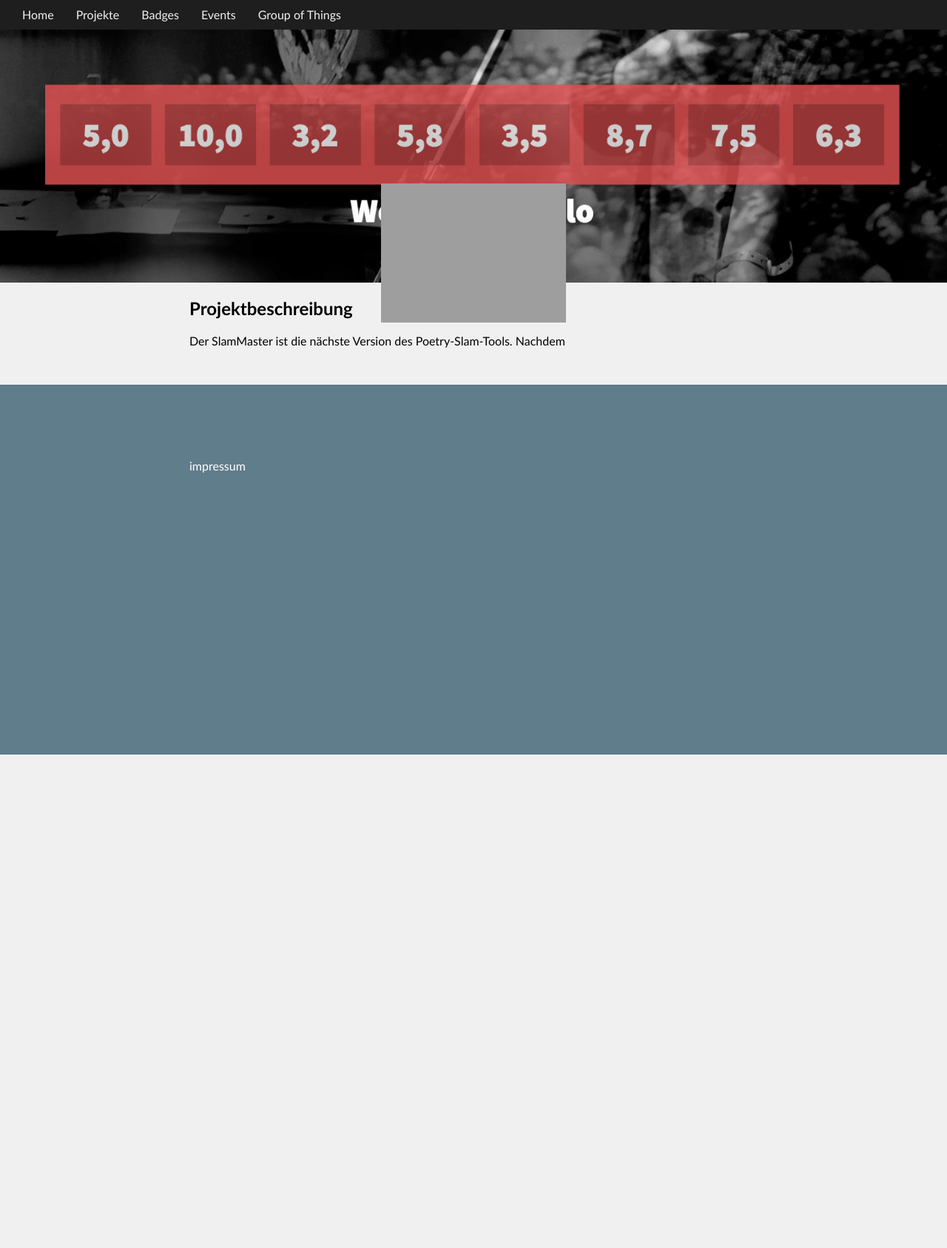
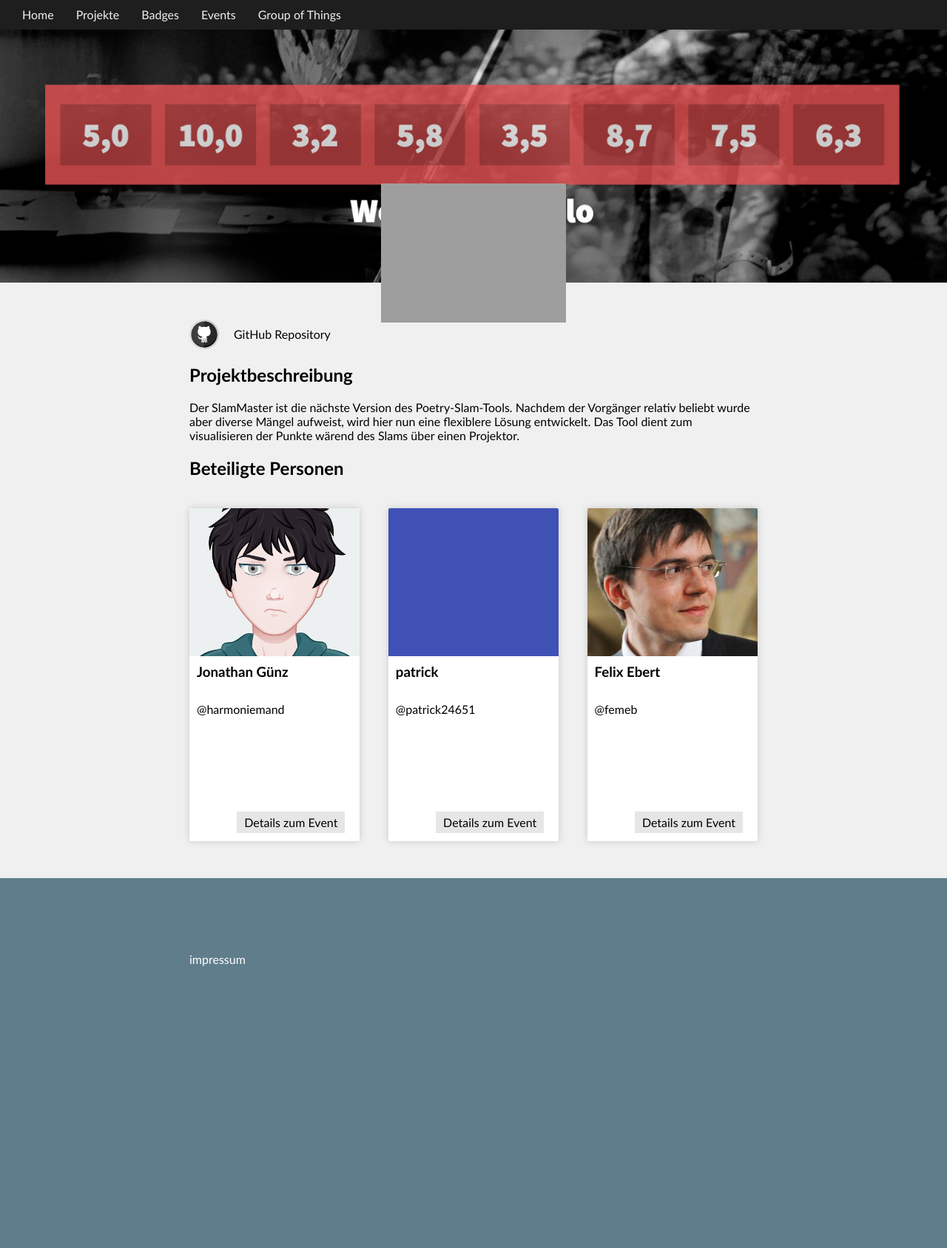
Before and after one commit to opendata-heilbronn/codeforheilbronn-de, a Jekyll site: the page built from _projects/2016-12-01-slammaster.md, in a window 1280 px wide. Shown: the whole page at 74% size. Built offline with Jekyll 4.4.1, drawn with Linux system fonts in a browser that asks for light colours; before the commit the page ends 1020 px from its top, so only the background shows below that; grey boxes are pictures that could not be loaded.

Commit message:
contributors

```diff
--- /dev/null
+++ b/_includes/cfh-contributor.html
@@ -0,0 +1,13 @@
+<div class="cfh-card">
+    <div class="cfh-card-image" style="background-image: url({{ include.contributor.avatar }});"></div>
+
+    <div class="cfh-card-content">
+        <h3>{{ include.contributor.name }}</h3>
+        <p>{{ include.contributor.twitter }}</p>
+    </div>
+
+
+    <div class="cfh-card-footer">
+        <a href="#">Details zum Event</a>
+    </div>
+</div>
--- a/_layouts/event.html
+++ b/_layouts/event.html
@@ -10,7 +10,7 @@
         {% if page.registration contains "meetup.com" %}
         <a href="{{page.registration}}">
             <div class="cf-event-header-registration meetup">
-                <img class="cf-registration-logo" src="/uploads/meetup-logo.svg" />
+                <img class="cf-registration-logo" src="/uploads/logo-meetup.svg" />
                 <div class="cf-event-header-registration-label">Anmeldung unter auf Meetup</div>
             </div>
         </a>
--- a/_layouts/project.html
+++ b/_layouts/project.html
@@ -9,6 +9,17 @@
 
     <div class="cfh-badge" style="background-image: url({{ page.badge }})"></div>
 
+    <div class="cfh-project-header">
+        {% if page.github %}
+        <a href="{{page.github}}">
+            <div class="cfh-project-header-item">
+                <img class="cfh-project-header-item-image" src="/uploads/logo-github.svg" />
+                <div class="cfh-project-header-item-label">GitHub Repository</div>
+            </div>
+        </a>
+        {% endif %}
+    </div>
+
     {{ content }}
 </div>
 
--- a/_projects/2016-12-01-slammaster.md
+++ b/_projects/2016-12-01-slammaster.md
@@ -3,9 +3,20 @@ layout: project
 name: slammaster
 image: /uploads/f8a61419-f73c-492e-aaf1-585317507a92.png
 badge: /uploads/CodeForHeilbronn.svg
+github: https://github.com/opendata-heilbronn/slammaster
 teaser: Der SlamMaster ist ein Tool um Wertungen bei einem PoetrySlam zu visualisieren. Initial mit dem Popbüro Heilbronn für den BW-Slam 2016 entwickelt, ist er schnell relativ bekannt geworden.
+
 ---
 
 ## Projektbeschreibung
 
-Der SlamMaster ist die nächste Version des Poetry-Slam-Tools. Nachdem
+Der SlamMaster ist die nächste Version des Poetry-Slam-Tools. Nachdem der Vorgänger relativ beliebt wurde aber diverse Mängel aufweist, wird hier nun eine flexiblere Lösung entwickelt.
+Das Tool dient zum visualisieren der Punkte wärend des Slams über einen Projektor.
+
+## Beteiligte Personen
+
+<div class="cfh-cards">
+    {% include cfh-contributor.html contributor=site.data.contributors.joni %}
+    {% include cfh-contributor.html contributor=site.data.contributors.patrick %}
+    {% include cfh-contributor.html contributor=site.data.contributors.felix %}
+</div>
--- a/styles/main.scss
+++ b/styles/main.scss
@@ -6,6 +6,7 @@
 @import "partials/navigation.scss";
 @import "partials/footer.scss";
 @import "partials/event.scss";
+@import "partials/project.scss";
 
 @import "partials/cfh-banner.scss";
 @import "partials/cfh-card.scss";
--- /dev/null
+++ b/styles/partials/project.scss
@@ -0,0 +1,25 @@
+
+
+.cfh-project-header {
+    margin-top: 50px;
+
+    a {
+        text-decoration: none;
+        color: rgb(0,0,0);
+    }
+
+    .cfh-project-header-item {
+        display: flex;
+
+        .cfh-project-header-item-image {
+            max-width: 40px;
+            max-height: 40px;
+        }
+
+        .cfh-project-header-item-label {
+            line-height: 40px;
+            text-decoration: none;
+            margin-left: 20px;
+        }
+    }
+}
```
Also changed, not shown: _data/contributors.yml (added, +18 -0 lines), _uploads/avatar-felix.jpg (added), _uploads/avatar-joni.png (added), _uploads/logo-github.svg (added), _uploads/logo-meetup.svg (renamed from _uploads/meetup-logo.svg).
